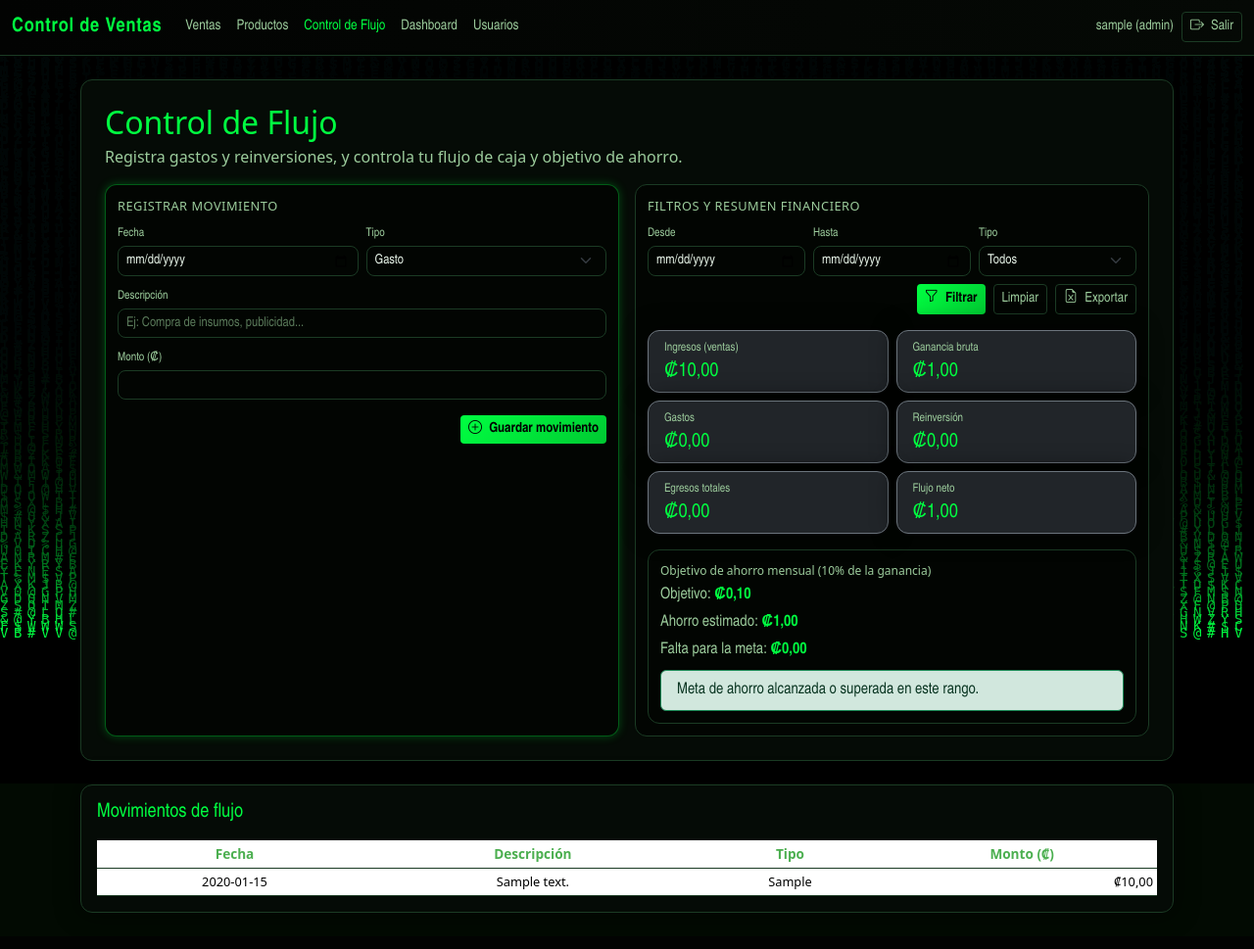
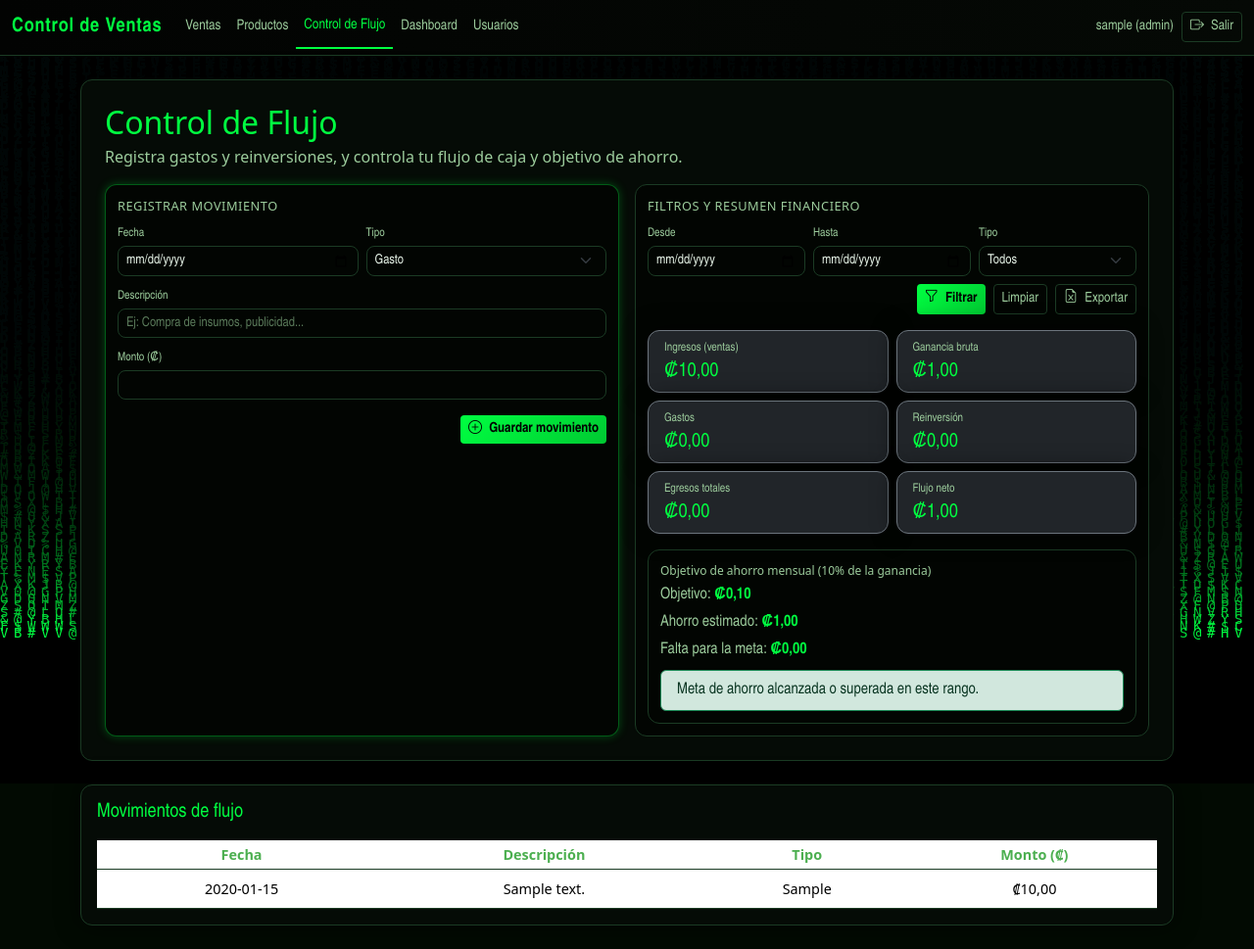
Before and after one commit to cristophercr07-hub/control-ventras-web, a Flask app: page /flujo in a window 1280 px wide. Shown: the whole page at 98% size. Before the commit the page ends 932 px from the top, so only its background shows below. Run offline with Flask 3, Linux system fonts and the light colour scheme; the visitor is signed in with stand-in values (Sample User, id 1); tables that the repository leaves empty hold one stand-in row (values such as "Sample post").

Commit message:
Update base.html

```diff
--- a/templates/base.html
+++ b/templates/base.html
@@ -20,7 +20,7 @@
 
     <style>
         :root {
-            /* Paleta Matrix oscura ORIGINAL */
+            /* Paleta Matrix oscura */
             --bg-main: #020a02;
             --bg-card: #050b06;
             --bg-card-soft: #07100a;
@@ -73,11 +73,30 @@
         .nav-link {
             color: var(--text-secondary) !important;
             font-size: 0.9rem;
+            position: relative;
+            transition: color 0.15s ease, transform 0.15s ease;
+        }
+
+        .nav-link::after {
+            content: "";
+            position: absolute;
+            left: 0;
+            bottom: -4px;
+            width: 0;
+            height: 2px;
+            background: var(--accent);
+            transition: width 0.18s ease;
+        }
+
+        .nav-link:hover::after,
+        .nav-link.active::after {
+            width: 100%;
         }
 
         .nav-link:hover,
         .nav-link.active {
             color: var(--accent) !important;
+            transform: translateY(-1px);
         }
 
         /* CARDS / CONTENEDORES */
@@ -149,6 +168,7 @@
             color: var(--accent);
         }
 
+        /* TABLAS */
         .table-dark-custom {
             color: var(--text-main);
             background-color: #020502;
@@ -157,16 +177,22 @@
 
         .table-dark-custom thead th {
             border-bottom: 1px solid var(--border-soft);
-            /* SOLO cambiamos el color de los títulos de la tabla */
-            color: #4caf50; /* verde oscuro */
-            font-size: 0.85rem;
+            color: #4caf50; /* verde oscuro para títulos */
+            font-size: 0.9rem;
             text-align: center;
             font-weight: 600;
         }
 
         .table-dark-custom tbody td {
-            font-size: 0.8rem;
+            font-size: 0.9rem;                 /* un poco más grande */
+            padding: 0.55rem 0.5rem;           /* más altura en filas */
+            text-align: center;                /* centrar por defecto */
             vertical-align: middle;
+        }
+
+        /* Forzar que incluso los td con clase text-end queden centrados en estas tablas */
+        .table-dark-custom tbody td.text-end {
+            text-align: center !important;
         }
 
         .table-dark-custom tbody tr:nth-child(even) {
@@ -202,7 +228,6 @@
             box-shadow: 0 0 10px rgba(0, 255, 65, 0.25);
         }
 
-        /* Opcional: para futuros números destacados */
         .highlight-number {
             font-size: 1.4rem;
             font-weight: 700;
@@ -347,10 +372,77 @@
         })();
     </script>
 
-    <!-- Navegación tipo SPA -->
+    <!-- Navegación tipo SPA + pestaña activa + lógica Ventas -->
     <script>
         (function() {
             const content = document.getElementById('app-content');
+
+            function updateActiveNavFromUrl(url) {
+                try {
+                    const full = new URL(url, window.location.origin);
+                    const currentPath = full.pathname;
+                    const links = document.querySelectorAll('a.spa-link');
+                    links.forEach(link => {
+                        const href = link.getAttribute('href');
+                        if (!href || href.startsWith('http')) return;
+                        const linkUrl = new URL(href, window.location.origin);
+                        if (linkUrl.pathname === currentPath) {
+                            link.classList.add('active');
+                        } else {
+                            link.classList.remove('active');
+                        }
+                    });
+                } catch (e) {
+                    // ignorar errores
+                }
+            }
+
+            function initVentasPage() {
+                const dataTag = document.getElementById('product_mapping_data');
+                if (!dataTag) return;
+
+                let mapping = {};
+                try {
+                    mapping = JSON.parse(dataTag.textContent || '{}');
+                } catch (e) {
+                    mapping = {};
+                }
+
+                const select = document.getElementById('product_select');
+                const productInput = document.getElementById('product_input');
+                const costInput = document.getElementById('cost_per_unit');
+                const priceInput = document.getElementById('price_per_unit');
+
+                if (select) {
+                    select.addEventListener('change', function() {
+                        const name = this.value;
+                        if (name && mapping[name]) {
+                            if (productInput) productInput.value = name;
+                            if (costInput) costInput.value = mapping[name].cost;
+                            if (priceInput) priceInput.value = mapping[name].price;
+                        }
+                    });
+                }
+            }
+
+            function runPageInits(url) {
+                try {
+                    const full = new URL(url, window.location.origin);
+                    const path = full.pathname;
+                    if (path.startsWith('/ventas')) {
+                        initVentasPage();
+                    }
+                } catch (e) {
+                    // ignorar
+                }
+            }
+
+            // Confirm global para borrar venta
+            window.confirmDeleteSale = function(id) {
+                const first = confirm("¿Seguro que deseas eliminar la venta #" + id + "?");
+                if (!first) return false;
+                return confirm("Esta acción no se puede deshacer. Confirma nuevamente para eliminar.");
+            };
 
             function loadPage(url, pushState = true) {
                 if (!content) {
@@ -371,6 +463,8 @@
                         content.innerHTML = newContent.innerHTML;
                         if (newTitle) document.title = newTitle.textContent;
                         if (pushState) history.pushState({ url: url }, '', url);
+                        updateActiveNavFromUrl(url);
+                        runPageInits(url);
                     } else {
                         window.location.href = url;
                     }
@@ -392,9 +486,16 @@
             });
 
             window.addEventListener('popstate', function(e) {
-                const url = (e.state && e.state.url) ? e.state.url : window.location.pathname;
+                const url = (e.state && e.state.url)
+                    ? e.state.url
+                    : window.location.pathname + window.location.search;
                 loadPage(url, false);
             });
+
+            // Al cargar la página por primera vez
+            const currentUrl = window.location.pathname + window.location.search;
+            updateActiveNavFromUrl(currentUrl);
+            runPageInits(currentUrl);
         })();
     </script>
     {% endblock %}
```
